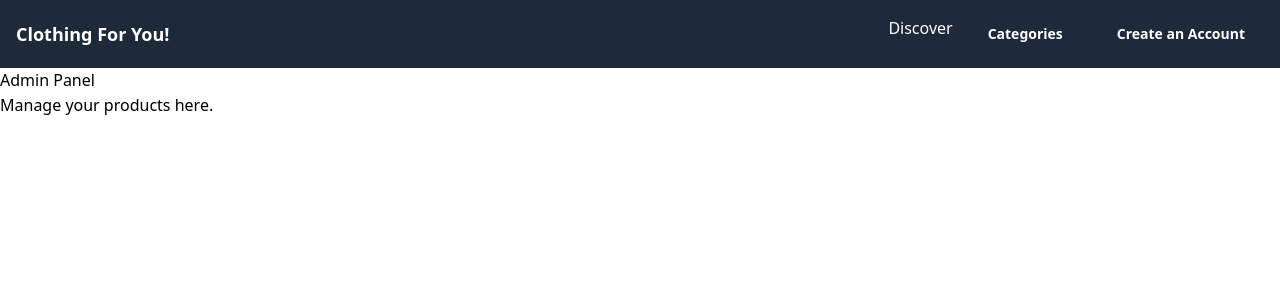
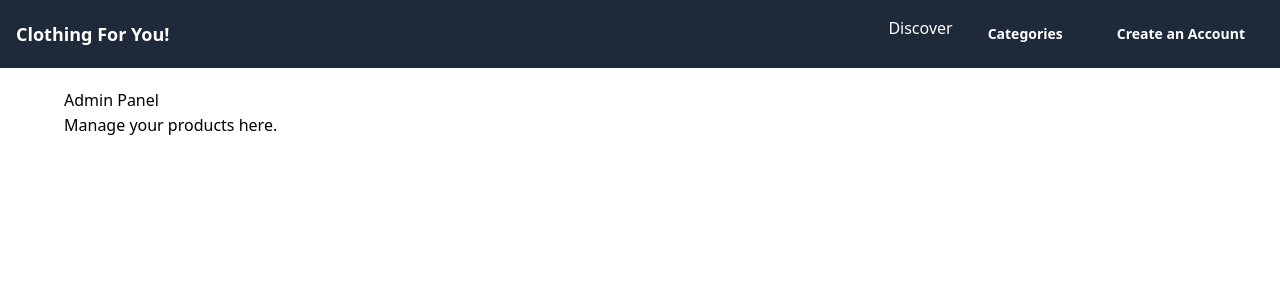
Before and after one commit to zoefisk/clothing-store, a Next.js app: page /admin-panel in a window 1280 px wide. Shown: the top 300 px of the page. Built offline with nearby package versions, Linux system fonts and the light colour scheme.

Commit message:
added container styling to all pages

```diff
--- a/src/app/layout.tsx
+++ b/src/app/layout.tsx
@@ -5,6 +5,7 @@ import { MantineProvider, createTheme } from "@mantine/core";
 import '@mantine/core/styles.css';
 import '@mantine/carousel/styles.css';
 import NavBar from "@/components/navigation/NavBar";
+import {Container} from "@mantine/core";
 
 const geistSans = Geist({
   variable: "--font-geist-sans",
@@ -41,7 +42,9 @@ export default function RootLayout({
       <body>
         <MantineProvider theme={customTheme}>
           <NavBar/>
-          {children}
+          <Container style={{ margin: "20px auto", maxWidth: "90%", padding: "0 0" }}>
+            {children}
+          </Container>
         </MantineProvider>
       </body>
     </html>
```
